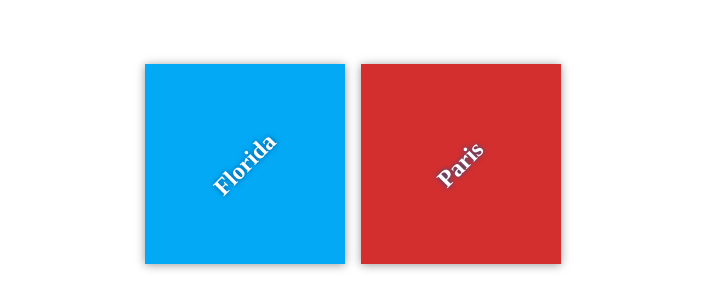
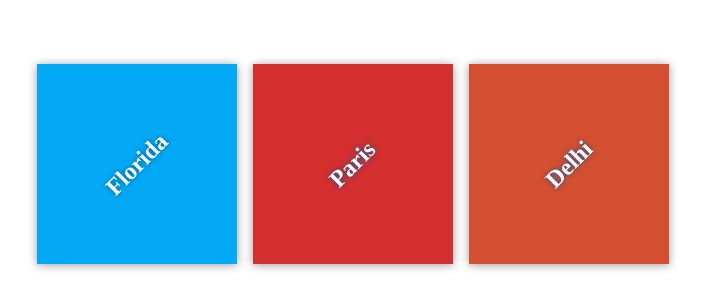
Before and after one commit to singhlaanshul/my-travel-plans, a plain HTML site: page index.html in a window 1280 px wide. Shown: the part 236-544 px from the top of the page, without its empty margins (287-992 px from the left). Drawn offline with Linux system fonts and the light colour scheme.

Commit message:
added new destination

```diff
--- a/app.css
+++ b/app.css
@@ -54,7 +54,9 @@ h2 {
 #paris {
     background-color: #d32f2f;
 }
-
+#delhi {
+    background-color: #d44f2f;
+}
 .destination:hover h2 {
     transform: rotate(0deg);
 }
--- a/index.html
+++ b/index.html
@@ -17,6 +17,9 @@
             <div class="destination" id="paris">
                 <h2>Paris</h2>
             </div>
+            <div class="destination" id="delhi">
+                <h2>Delhi</h2>
+            </div>
         </div>
     </div>
 
```
